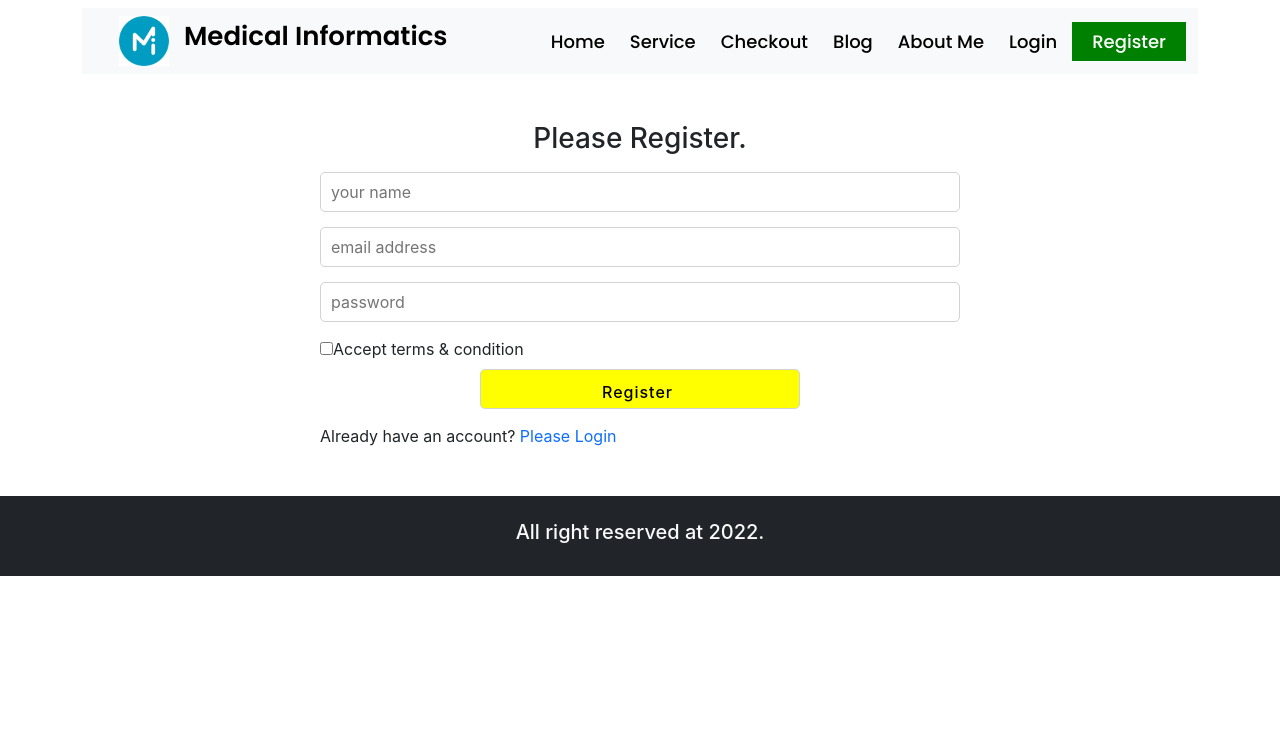
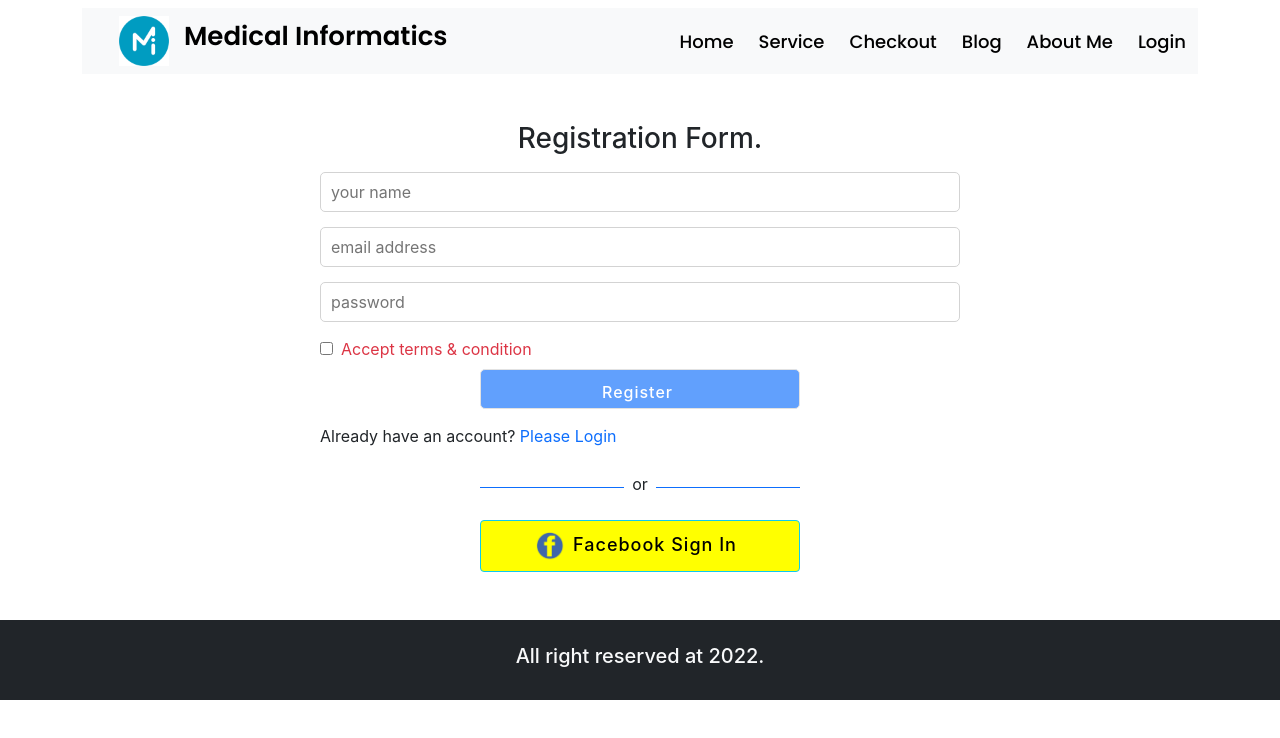
Before and after one commit to anamul01988/independent-service-provider, a React (Create React App) app: page /register in a window 1280 px wide. Shown: the top 738 px of the page. Built offline with nearby package versions, Linux system fonts and the light colour scheme; no server answers; the HTML template or start-up script is replaced by a standard one.

Commit message:
dynamic terms added with update profile

```diff
--- a/src/App.js
+++ b/src/App.js
@@ -20,6 +20,7 @@ function App() {
         <Header/>
         <Routes>
             <Route path="/" element = {<Home/>} />
+            <Route path="/home" element = {<Home/>} />
             <Route path="/service" element = {<Service/>} />
             <Route path="/service/:serviceId" element = {<CheckOut/>} />
 
--- a/src/components/Login/Login.js
+++ b/src/components/Login/Login.js
@@ -26,6 +26,11 @@ const Login = () => {
   if(user){
     navigate(from, {replace: true});
   }
+  let errorElement;
+  if (error  ) {
+    errorElement =   <p className="text-danger">Error: {error?.message}  </p>
+  }
+
 
   const handleSubmit = event =>{
     event.preventDefault();
@@ -54,6 +59,7 @@ const Login = () => {
           Login
         </Button>
       </Form>
+      {errorElement}
       <p>New User? <Link to='/register' className="text-primary pointer-cursor pe-auto text-decoration-none" >Please Register</Link></p>
       <p>Forget Password? <Button className=" btn btn-link text-dark pointer-cursor pe-auto text-decoration-none" >Reset Password</Button></p>
       <SocialLogin/>
--- a/src/components/Register/Register.js
+++ b/src/components/Register/Register.js
@@ -1,11 +1,12 @@
 import React, { useState } from 'react';
 import { Link, useNavigate } from 'react-router-dom';
-import { useCreateUserWithEmailAndPassword } from 'react-firebase-hooks/auth';
+import { useCreateUserWithEmailAndPassword, useUpdateProfile } from 'react-firebase-hooks/auth';
 import auth from '../../firebase.init';
 import './Register.css';
+import SocialLogin from '../Login/SocialLogin';
+import Loading from '../Shared/Loading/Loading'
 const Register = () => {
-    const [email, setEmail] = useState('');
-    const [password, setPassword] = useState('');
+    const [agree, setAgree] = useState(false);
     const navigate = useNavigate();
     const [
         createUserWithEmailAndPassword,
@@ -13,38 +14,44 @@ const Register = () => {
         loading,
         error,
       ] = useCreateUserWithEmailAndPassword(auth);
+      const [updateProfile, updating] = useUpdateProfile(auth);
+
+      if(loading ||updating ){
+        return <Loading/>
+      }
       if(user){
-        navigate('/');
+        // navigate('/');
         console.log('user', user)
     }
-      const handleRegisterForm = (event) =>{
+      const handleRegisterForm = async(event) =>{
         event.preventDefault();
         // console.log(event.target.email.value)
         // console.log(event.target.password.value)
         const name = event.target.name.value;
         const email = event.target.email.value;
         const password = event.target.password.value;
-          const agree = event.target.terms.checked;
-        if(agree){
-            createUserWithEmailAndPassword( email, password);
-        }
+
+        await createUserWithEmailAndPassword(email, password);
+        await updateProfile({ displayName: name });
+        console.log('Updated profile');
+        navigate('/home');
       }
     return (
         <div className='register-form my-5'>
-        <h3 className='mb-3' style={{textAlign: 'center'}}>Please Register. </h3>
+        <h3 className='mb-3' style={{textAlign: 'center'}}>Registration Form. </h3>
         <form onSubmit={handleRegisterForm}  action="">
-            <input type="text" name='name' id='' placeholder='your name' />
+            <input type="text" name='name' id='' placeholder='your name' required />
 
             <input type="email" name='email' id='' placeholder='email address' required />
 
             <input type="password" name='password' id='' placeholder='password' required />
-            <input  type="checkbox" name="terms" id="terms" />
+            <input onClick={() => setAgree(!agree)}  type="checkbox" name="terms" id="terms" />
             {/* <label className={agree ? ' ps-2 text-primary' : ' ps-2 text-danger'} htmlFor="terms">Accept terms & condition</label> */}
-            <label  htmlFor="terms">Accept terms & condition</label>
-            <input  className='w-50 mx-auto btn btn-primary mt-2' type="submit" value='Register' />
+            <label className={`ps-2 ${agree? '': 'text-danger'}`} htmlFor="terms">Accept terms & condition</label>
+            <input disabled={!agree}  className='w-50 mx-auto btn btn-primary mt-2' type="submit" value='Register' />
         </form>
         <p>Already have an account? <Link to='/login' className="text-primary pointer-cursor pe-auto text-decoration-none" >Please Login</Link></p>
-        {/* <SocialLogin/> */}
+        <SocialLogin/>
 
     </div>
     );
--- a/src/components/Shared/Header/Header.js
+++ b/src/components/Shared/Header/Header.js
@@ -76,9 +76,9 @@ const Header = () => {
 
                   }
 
-                  <li className="nav-item">
+                  {/* <li className="nav-item">
                     <NavLink to="/register" className={({ isActive }) => (isActive ? "active-link" : "link" )}>Register</NavLink>
-                  </li>
+                  </li> */}
                 </ul>
 
               </div>
--- a/src/components/Shared/Loading/Loading.js
+++ b/src/components/Shared/Loading/Loading.js
@@ -4,7 +4,7 @@ import { Spinner } from 'react-bootstrap';
 const Loading = () => {
     return (
         <div style={{height: '300px'}} className='w-100 d-flex justify-content-center align-items-center '>
-              <Spinner animation="border" variant="primary" />
+              <Spinner animation="border" variant="secondary" />
         </div>
     );
 };
```
